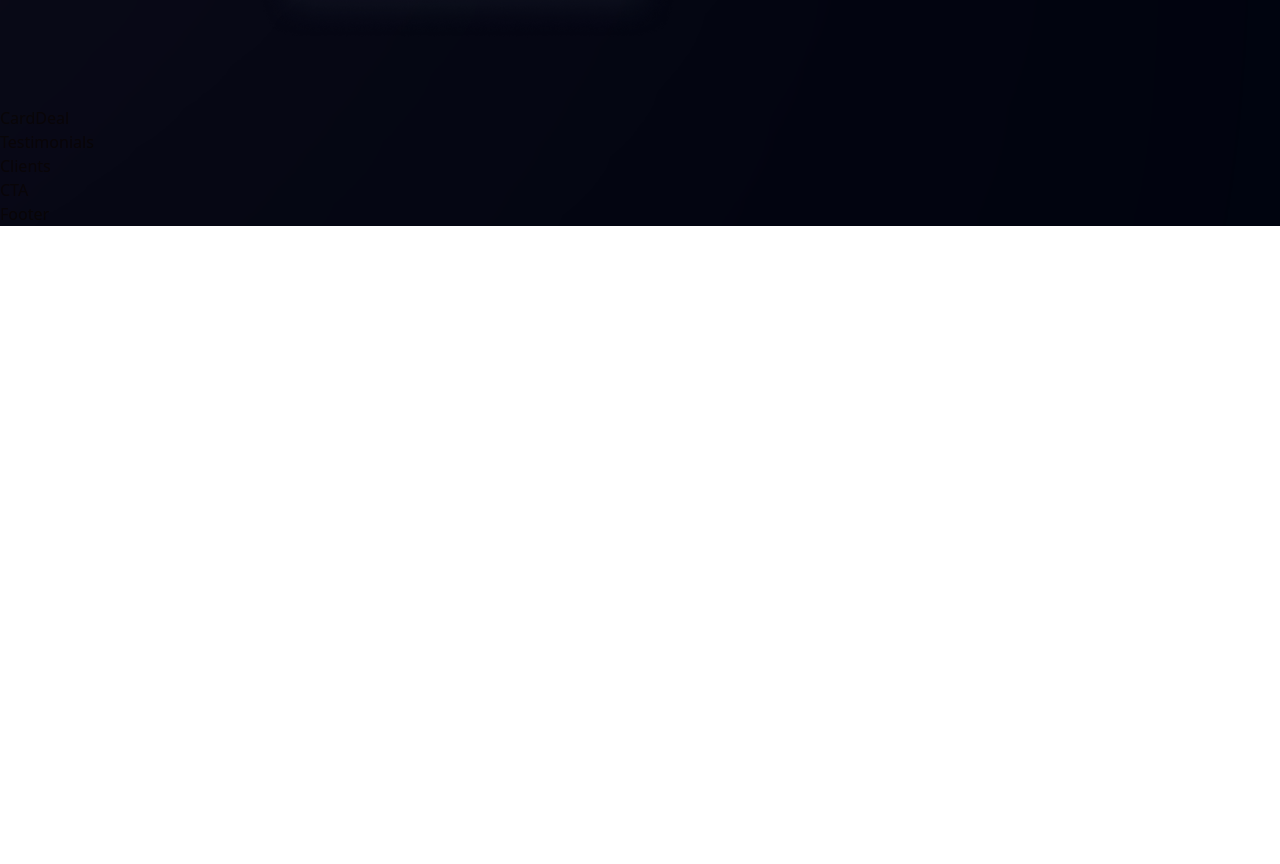
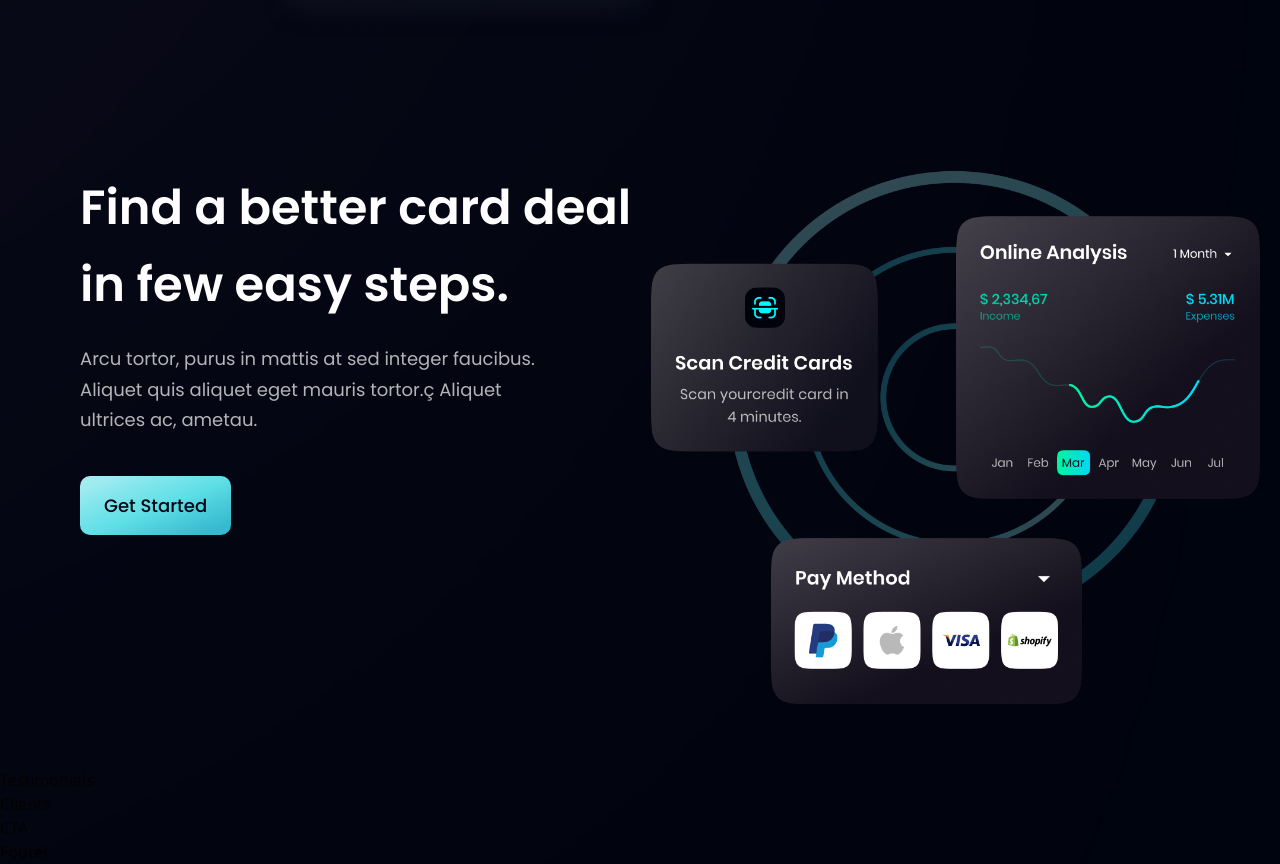
Before and after one commit to Blackmokujingal/Bank-modern-app, a React (Vite) app in the folder Bank-modern-app/: page / in a window 1280 px wide. Shown: the part 2080-2944 px from the top of the page. Before the commit the page ends 2306 px from the top, so only its background shows below. Built offline with nearby package versions, Linux system fonts and the light colour scheme.

Commit message:
Addeded the Card deal section

```diff
--- a/Bank-modern-app/src/components/CardDeal.jsx
+++ b/Bank-modern-app/src/components/CardDeal.jsx
@@ -1,12 +1,26 @@
-import React from 'react'
+import { card } from "../assets";
+import styles, { layout } from "../style";
+import Button from "./Button";
 
-const CardDeal = () => {
-  return (
-    <div>
-      CardDeal
+const CardDeal = () => (
+  <section className={layout.section}>
+    <div className='{layout.sectionInfo} ml-20'>
+      <h2 className={styles.heading2}>
+        Find a better card deal <br className="sm:block hidden" /> in few easy
+        steps.
+      </h2>
+      <p className={`${styles.paragraph} max-w-[470px] mt-5`}>
+        Arcu tortor, purus in mattis at sed integer faucibus. Aliquet quis
+        aliquet eget mauris tortor.ç Aliquet ultrices ac, ametau.
+      </p>
 
+      <Button styles={`mt-10`} />
     </div>
-  )
-}
 
-export default CardDeal
+    <div className={layout.sectionImg}>
+      <img src={card} alt="billing" className="w-[100%] h-[100%] mr-[40px]" />
+    </div>
+  </section>
+);
+
+export default CardDeal;
```
